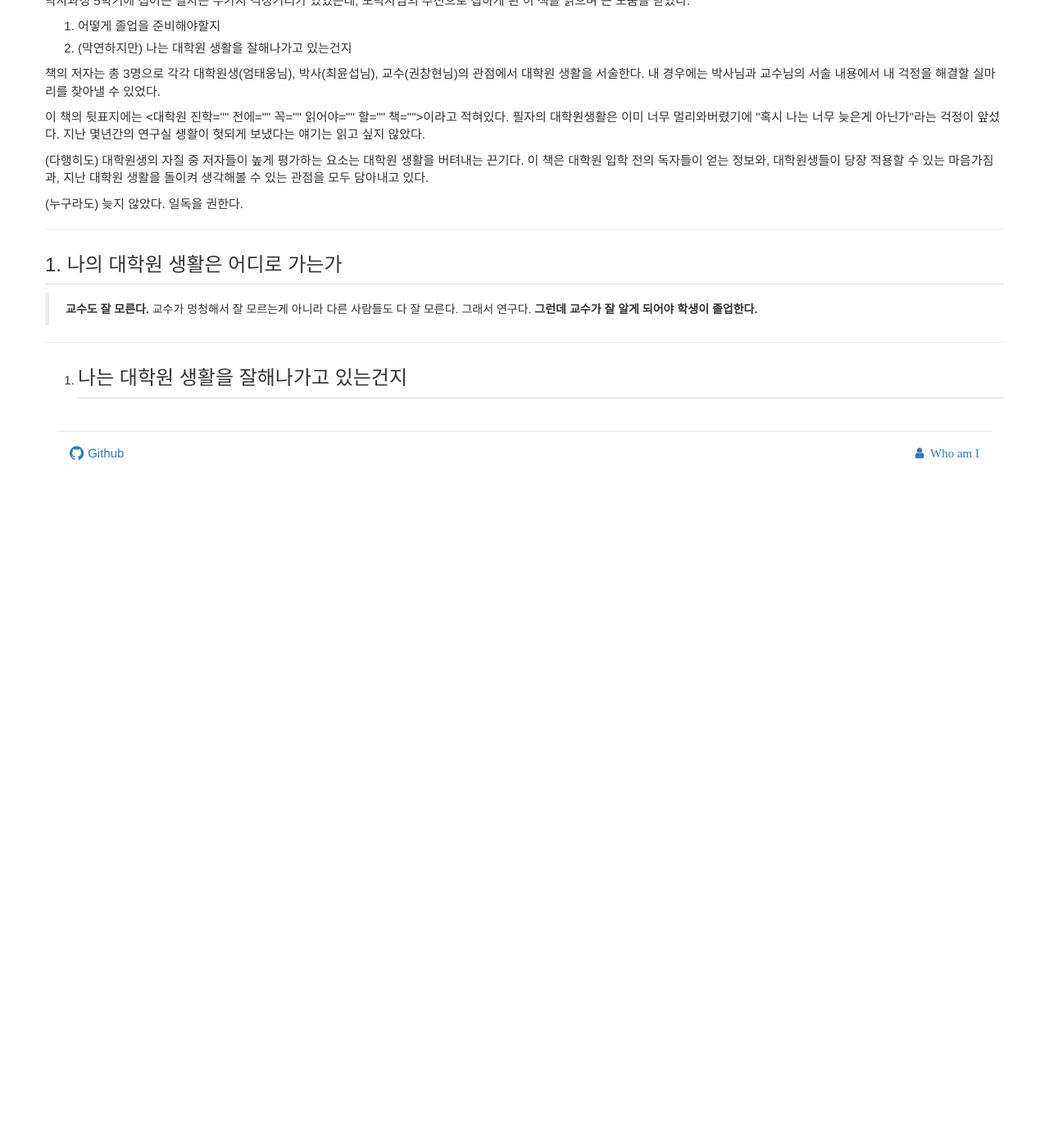
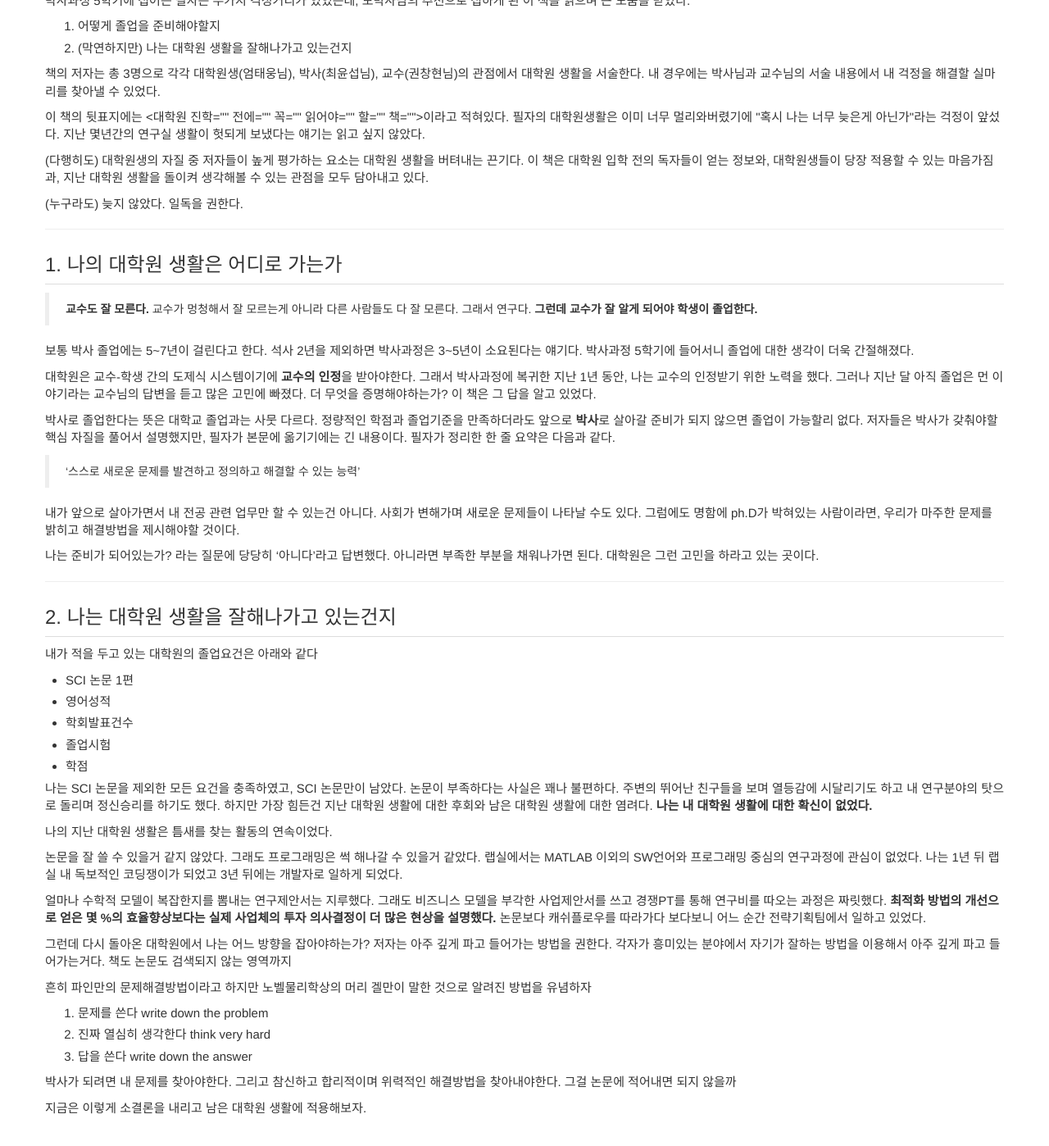
Before and after one commit to ryuncha/papers, a Jekyll site: the page built from docs/2020-04-16.md, in a window 1280 px wide and 1400 px high, scrolled down 387 px. Shown: the whole window at 82% size. Built offline with Jekyll 4.4.1, drawn with Linux system fonts in a browser that asks for light colours; nearby versions of some CDN libraries; library files that are not in the unit come from our copies; before the commit the page ends 960 px from its top, so only the background shows below that.

Commit message:
Update 2020-04-16.md

```diff
--- a/docs/2020-04-16.md
+++ b/docs/2020-04-16.md
@@ -28,8 +28,49 @@ link_url: "http://www.yes24.com/Product/Goods/72231788?Acode=101"
 
 > **교수도 잘 모른다.** 교수가 멍청해서 잘 모르는게 아니라 다른 사람들도 다 잘 모른다. 그래서 연구다. **그런데 교수가 잘 알게 되어야 학생이 졸업한다.**
 
+보통 박사 졸업에는 5~7년이 걸린다고 한다. 석사 2년을 제외하면 박사과정은 3~5년이 소요된다는 얘기다. 박사과정 5학기에 들어서니 졸업에 대한 생각이 더욱 간절해졌다.
 
+대학원은 교수-학생 간의 도제식 시스템이기에 **교수의 인정**을 받아야한다. 그래서 박사과정에 복귀한 지난 1년 동안, 나는 교수의 인정받기 위한 노력을 했다. 그러나 지난 달 아직 졸업은 먼 이야기라는 교수님의 답변을 듣고 많은 고민에 빠졌다. 더 무엇을 증명해야하는가? 이 책은 그 답을 알고 있었다.
+
+박사로 졸업한다는 뜻은 대학교 졸업과는 사뭇 다르다. 정량적인 학점과 졸업기준을 만족하더라도 앞으로 **박사**로 살아갈 준비가 되지 않으면 졸업이 가능할리 없다. 저자들은 박사가 갖춰야할 핵심 자질을 풀어서 설명했지만, 필자가 본문에 옮기기에는 긴 내용이다.
+필자가 정리한 한 줄 요약은 다음과 같다.
+
+> '스스로 새로운 문제를 발견하고 정의하고 해결할 수 있는 능력'
+
+내가 앞으로 살아가면서 내 전공 관련 업무만 할 수 있는건 아니다. 사회가 변해가며 새로운 문제들이 나타날 수도 있다. 그럼에도 명함에 ph.D가 박혀있는 사람이라면, 우리가 마주한 문제를 밝히고 해결방법을 제시해야할 것이다.
+
+나는 준비가 되어있는가? 라는 질문에 당당히 '아니다'라고 답변했다.
+아니라면 부족한 부분을 채워나가면 된다. 대학원은 그런 고민을 하라고 있는 곳이다.
 
 - - -
-2. 나는 대학원 생활을 잘해나가고 있는건지
--
+## 2. 나는 대학원 생활을 잘해나가고 있는건지
+
+내가 적을 두고 있는 대학원의 졸업요건은 아래와 같다
+- SCI 논문 1편
+- 영어성적
+- 학회발표건수
+- 졸업시험
+- 학점
+
+나는 SCI 논문을 제외한 모든 요건을 충족하였고, SCI 논문만이 남았다. 논문이 부족하다는 사실은 꽤나 불편하다. 주변의 뛰어난 친구들을 보며 열등감에 시달리기도 하고 내 연구분야의 탓으로 돌리며 정신승리를 하기도 했다. 하지만 가장 힘든건 지난 대학원 생활에 대한 후회와 남은 대학원 생활에 대한 염려다. **나는 내 대학원 생활에 대한 확신이 없었다.**
+
+나의 지난 대학원 생활은 틈새를 찾는 활동의 연속이었다.
+
+논문을 잘 쓸 수 있을거 같지 않았다. 그래도 프로그래밍은 썩 해나갈 수 있을거 같았다. 랩실에서는 MATLAB 이외의 SW언어와 프로그래밍 중심의 연구과정에 관심이 없었다. 나는 1년 뒤 랩실 내 독보적인 코딩쟁이가 되었고 3년 뒤에는 개발자로 일하게 되었다.
+
+얼마나 수학적 모델이 복잡한지를 뽐내는 연구제안서는 지루했다. 그래도 비즈니스 모델을 부각한 사업제안서를 쓰고 경쟁PT를 통해 연구비를 따오는 과정은 짜릿했다. **최적화 방법의 개선으로 얻은 몇 %의 효율향상보다는 실제 사업체의 투자 의사결정이 더 많은 현상을 설명했다.** 논문보다 캐쉬플로우를 따라가다 보다보니 어느 순간 전략기획팀에서 일하고 있었다.
+
+그런데 다시 돌아온 대학원에서 나는 어느 방향을 잡아야하는가?
+저자는 아주 깊게 파고 들어가는 방법을 권한다. 각자가 흥미있는 분야에서 자기가 잘하는 방법을 이용해서 아주 깊게 파고 들어가는거다. 책도 논문도 검색되지 않는 영역까지
+
+흔히 파인만의 문제해결방법이라고 하지만 노벨물리학상의 머리 겔만이 말한 것으로 알려진 방법을 유념하자
+
+1. 문제를 쓴다 write down the problem
+2. 진짜 열심히 생각한다 think very hard
+3. 답을 쓴다 write down the answer
+
+박사가 되려면 내 문제를 찾아야한다.
+그리고 참신하고 합리적이며 위력적인 해결방법을 찾아내야한다.
+그걸 논문에 적어내면 되지 않을까
+
+지금은 이렇게 소결론을 내리고 남은 대학원 생활에 적용해보자.
```
